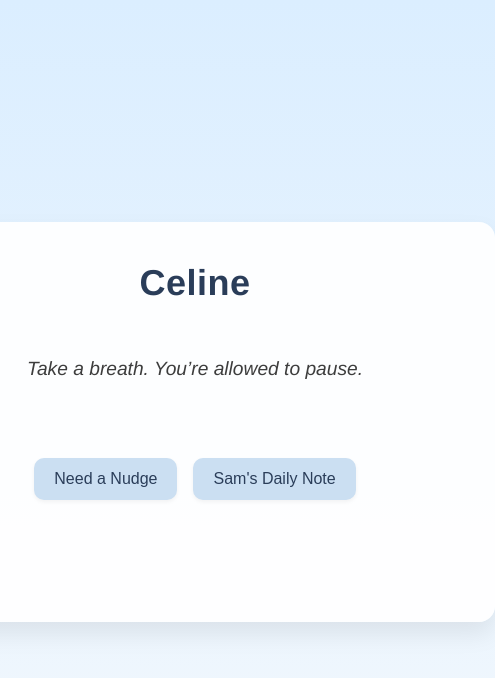
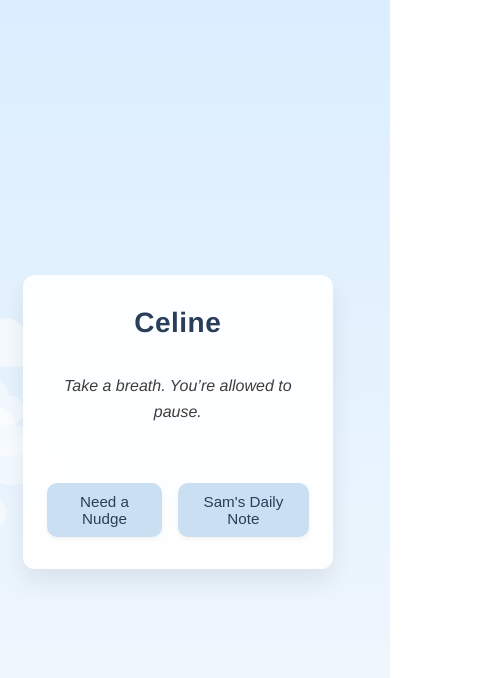
Before and after one commit to Sam0420/Celine-messages, a React (Vite) app: page / in a window 390 px wide. Shown: the top 678 px of the page, 495 px wide, since content can reach past the window. Built offline with nearby package versions, Linux system fonts and the light colour scheme.

Commit message:
mobile friendly

```diff
--- a/src/App.css
+++ b/src/App.css
@@ -125,3 +125,39 @@ body {
   left: -18%;
   animation-duration: 85s;
 }
+
+@media (max-width: 640px) {
+  .wrapper {
+    width: 90%;
+    height: auto;
+    padding: 2rem 1.5rem;
+    border-radius: 12px;
+  }
+
+  .title {
+    font-size: 1.75rem;
+  }
+
+  .subtitle {
+    font-size: 0.95rem;
+  }
+
+  .message-container {
+    height: auto;
+    min-height: 120px;
+    padding: 0 0.5rem;
+  }
+
+  .message {
+    font-size: 1rem;
+  }
+
+  .main-btn {
+    font-size: 0.95rem;
+    padding: 0.65rem 1rem;
+  }
+
+  .cloud {
+    width: 80px;
+  }
+}
```
